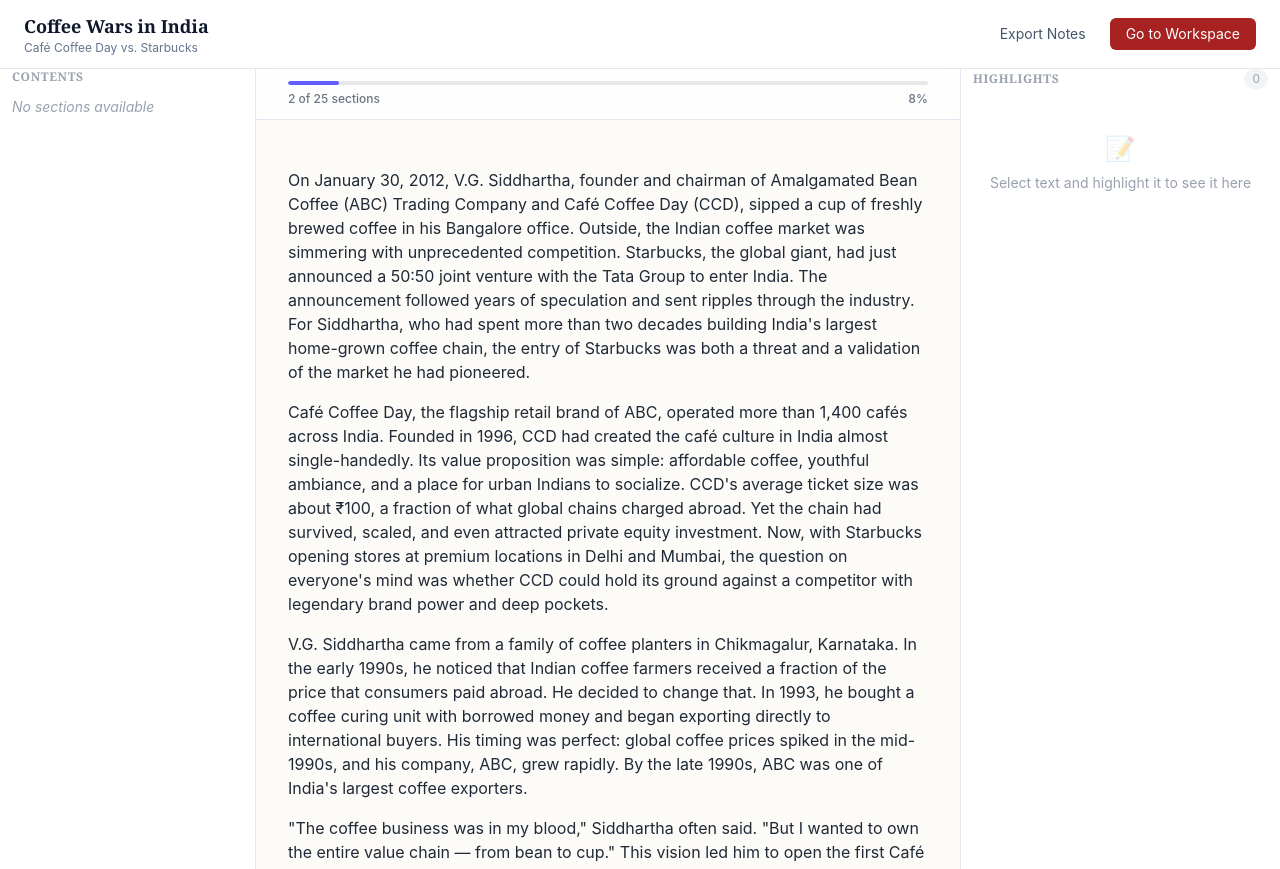
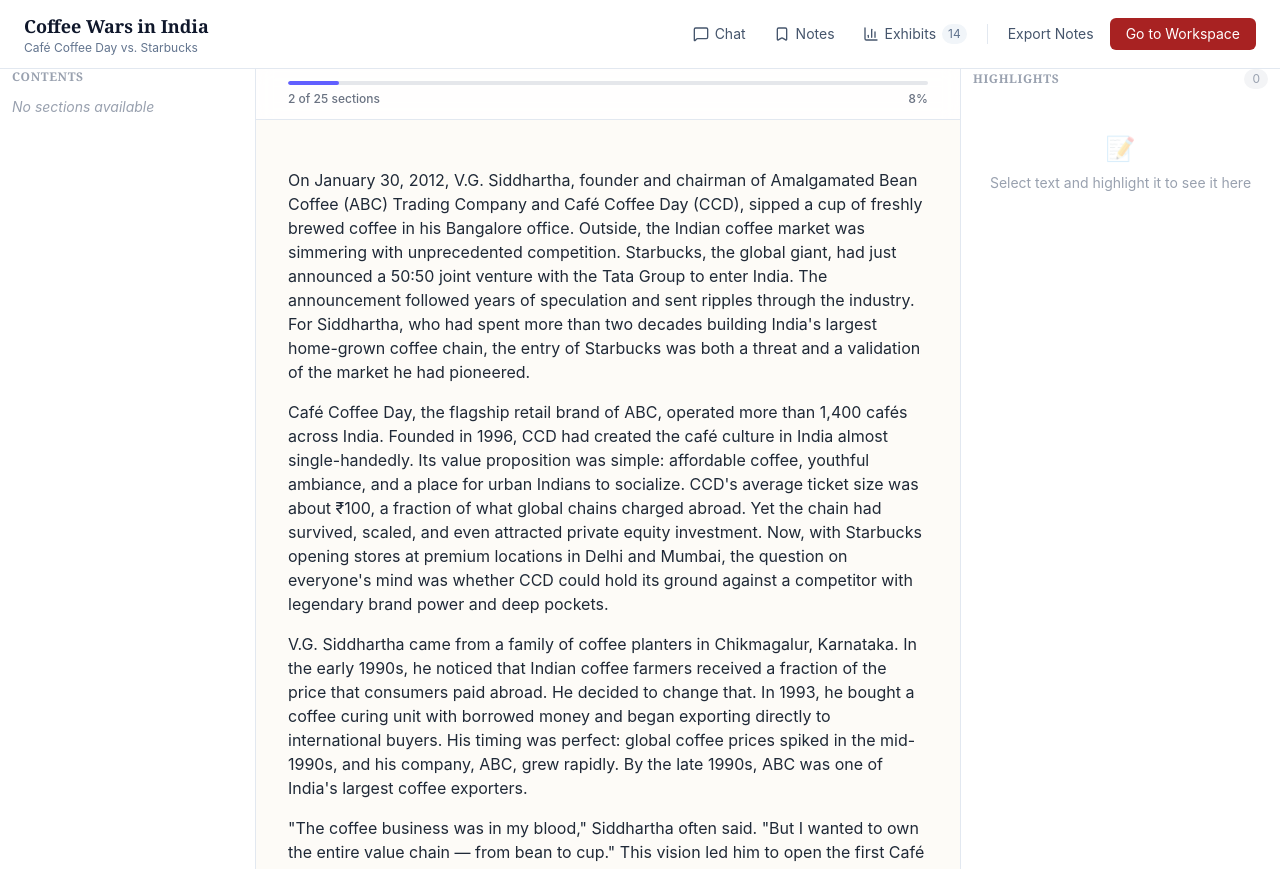
Before and after one commit to gparmarFPHQ/chess-roulette, a React (Vite) app: page /read in a window 1280 px wide. Built offline with nearby package versions, Linux system fonts and the light colour scheme.

Commit message:
Auto-commit: ReadingPage.tsx, App.tsx

```diff
--- a/src/App.tsx
+++ b/src/App.tsx
@@ -8,6 +8,7 @@
 import { BrowserRouter, Routes, Route, Navigate } from 'react-router-dom';
 import { MBAHome } from './pages/MBAHome';
 import { ReadingPage } from './pages/ReadingPage';
+import { ExhibitsPage } from './pages/ExhibitsPage';
 import { ChatPage } from './pages/ChatPage';
 import { NotesPage } from './pages/NotesPage';
 import { WorkspacePage } from './pages/WorkspacePage';
@@ -26,6 +27,7 @@
         <Route path="/" element={<MBAHome />} />
         <Route path="/home" element={<MBAHome />} />
         <Route path="/read" element={<ReadingPage />} />
+        <Route path="/exhibits" element={<ExhibitsPage />} />
         <Route path="/chat" element={<ChatPage />} />
         <Route path="/notes" element={<NotesPage />} />
         <Route path="/workspace" element={<WorkspacePage />} />
--- a/src/pages/ReadingPage.tsx
+++ b/src/pages/ReadingPage.tsx
@@ -1,28 +1,18 @@
 // ============================================================================
 // MBA Case Study Platform — Reading Page
 // ============================================================================
-// Main reading interface with case content, highlights, and notes.
-// Initializes highlight and note stores from localStorage on mount.
+// Main reading interface with case content, highlights, notes, and exhibits navigation.
 // ============================================================================
 
-import React, { useEffect } from 'react';
+import React from 'react';
+import { Link } from 'react-router-dom';
 import { ReadingView } from '../features/reading/ReadingView';
-import { useHighlightStore } from '../features/reading/highlightStore';
-import { useNoteStore } from '../features/reading/noteStore';
 import { coffeeWarsCase } from '../ingestion/sampleCaseData';
-
-const CASE_ID = 'coffee-wars-india';
+import { BarChart3, Bookmark, MessageSquare } from 'lucide-react';
 
 export function ReadingPage() {
   const chunks = coffeeWarsCase.chunks;
-  const highlightStore = useHighlightStore();
-  const noteStore = useNoteStore();
-
-  // Load highlights and notes from localStorage on mount
-  useEffect(() => {
-    highlightStore.loadHighlights(CASE_ID);
-    noteStore.loadNotes(CASE_ID);
-  }, []);
+  const exhibitCount = coffeeWarsCase.exhibits.length;
 
   return (
     <div className="h-screen flex flex-col">
@@ -34,19 +24,47 @@
           </h1>
           <p className="text-xs text-slate-500">Café Coffee Day vs. Starbucks</p>
         </div>
-        <div className="flex items-center space-x-3">
-          <button className="text-sm text-slate-600 hover:text-slate-900 px-3 py-1.5 rounded-md hover:bg-slate-100">
+        <nav className="flex items-center gap-1">
+          <Link
+            to="/chat"
+            className="flex items-center gap-1.5 text-sm text-slate-600 hover:text-burgundy-700 px-3 py-1.5 rounded-md hover:bg-slate-100 transition-colors"
+          >
+            <MessageSquare className="h-4 w-4" />
+            <span className="hidden sm:inline">Chat</span>
+          </Link>
+          <Link
+            to="/notes"
+            className="flex items-center gap-1.5 text-sm text-slate-600 hover:text-burgundy-700 px-3 py-1.5 rounded-md hover:bg-slate-100 transition-colors"
+          >
+            <Bookmark className="h-4 w-4" />
+            <span className="hidden sm:inline">Notes</span>
+          </Link>
+          <Link
+            to="/exhibits"
+            className="flex items-center gap-1.5 text-sm text-slate-600 hover:text-burgundy-700 px-3 py-1.5 rounded-md hover:bg-slate-100 transition-colors"
+          >
+            <BarChart3 className="h-4 w-4" />
+            <span className="hidden sm:inline">Exhibits</span>
+            <span className="text-xs bg-slate-100 text-slate-500 px-1.5 py-0.5 rounded-full">
+              {exhibitCount}
+            </span>
+          </Link>
+          <div className="h-5 w-px bg-slate-200 mx-1" />
+          <button className="text-sm text-slate-600 hover:text-slate-900 px-3 py-1.5 rounded-md hover:bg-slate-100 transition-colors">
             Export Notes
           </button>
-          <button className="text-sm bg-burgundy-700 text-white px-4 py-1.5 rounded-md hover:bg-burgundy-800">
+          <Link
+            to="/workspace"
+            className="text-sm bg-burgundy-700 text-white px-4 py-1.5 rounded-md hover:bg-burgundy-800 transition-colors"
+          >
             Go to Workspace
-          </button>
-        </div>
+          </Link>
+        </nav>
       </header>
 
       {/* Main Reading View */}
       <ReadingView
-        caseId={CASE_ID}
+        caseId="coffee-wars-india"
         chunks={chunks}
       />
     </div>
```
